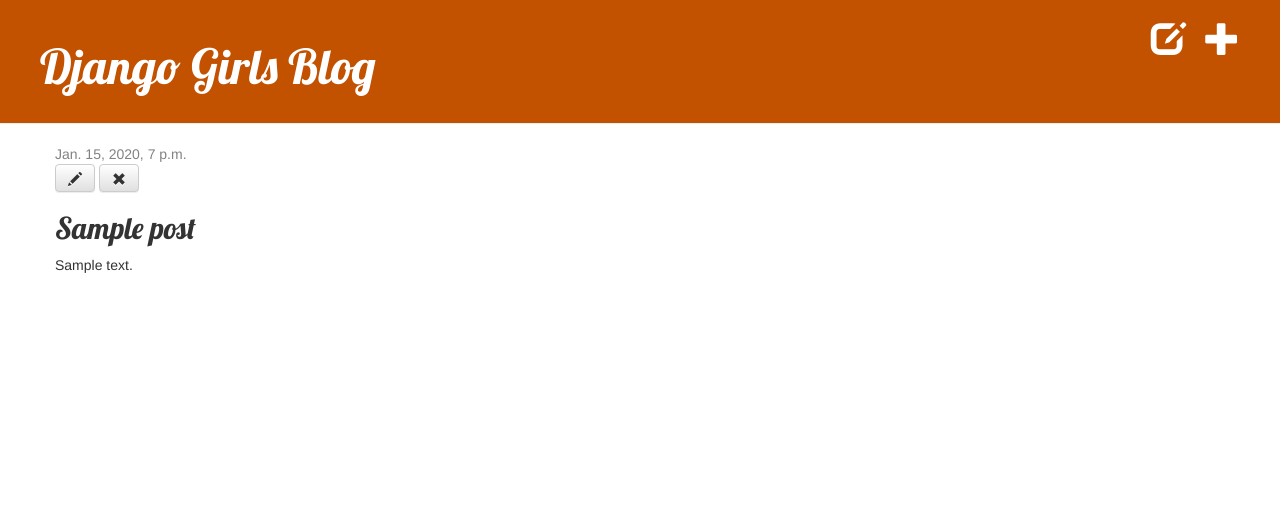
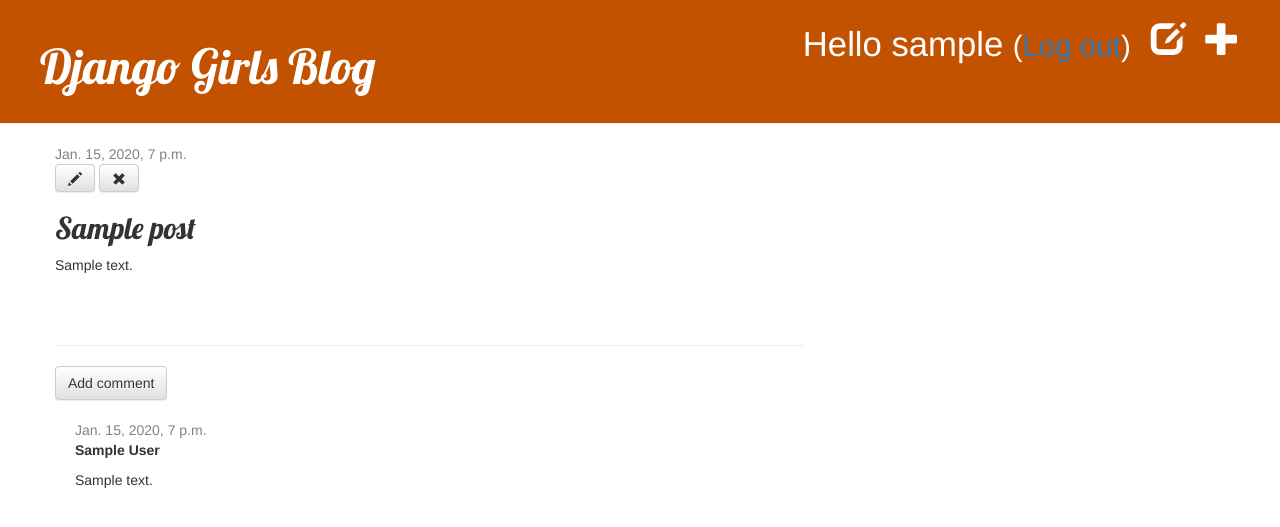
Before and after one commit to taki-21/DjangoGirls_blog, a Django app: page /post/1/ in a window 1280 px wide. Shown: the top 527 px of the page. Run offline with Django 3.2, Linux system fonts and the light colour scheme; a user stored in the database is signed in; tables that the repository leaves empty hold one stand-in row (values such as "Sample post"); some libraries are stand-ins or nearby versions.

Commit message:
create Comment Model

```diff
--- a/blog/admin.py
+++ b/blog/admin.py
@@ -1,7 +1,8 @@
 from django.contrib import admin
-from .models import Post
+from .models import Post, Comment
 
 # Register your models here.
 
 
 admin.site.register(Post)
+admin.site.register(Comment)
--- a/blog/models.py
+++ b/blog/models.py
@@ -18,3 +18,21 @@ class Post(models.Model):
 
     def __str__(self):
         return self.title
+
+    def approved_comments(self):
+        return self.comments.filter(approved_comment=True)
+
+
+class Comment(models.Model):
+    post = models.ForeignKey('blog.Post', on_delete=models.CASCADE, related_name='comments')
+    author = models.CharField(max_length=200)
+    text = models.TextField()
+    created_date = models.DateTimeField(default=timezone.now)
+    approved_comment = models.BooleanField(default=False)
+
+    def approve(self):
+        self.approved_comment = True
+        self.save()
+
+    def __str__(self):
+        return self.text
--- a/blog/static/css/blog.css
+++ b/blog/static/css/blog.css
@@ -44,3 +44,7 @@ h1, h2, h3, h4 {
 .post h2 a, .post h2 a:visited {
     color: #000000;
 }
+
+.comment {
+    margin: 20px 0px 20px 20px;
+}
--- a/blog/templates/blog/base.html
+++ b/blog/templates/blog/base.html
@@ -12,6 +12,9 @@
             {% if user.is_authenticated %}
                 <a href="{% url 'post_new' %}" class="top-menu"><span class="glyphicon glyphicon-plus"></span></a>
                 <a href="{% url 'post_draft_list' %}" class="top-menu"><span class="glyphicon glyphicon-edit"></span></a>
+                <p class="top-menu">Hello {{ user.username }} <small>(<a href="{% url 'logout' %}">Log out</a>)</small></p>
+            {% else %}
+                <a href="{% url 'login' %}" class="top-menu"><span class="glyphicon glyphicon-lock"></span></a>
             {% endif %}
             <h1><a href="/">Django Girls Blog</a></h1>
         </div>
--- a/blog/templates/blog/post_detail.html
+++ b/blog/templates/blog/post_detail.html
@@ -17,4 +17,23 @@
         <h2>{{ post.title }}</h2>
         <p>{{ post.text|linebreaksbr }}</p>
     </div>
+    <hr>
+    <a class="btn btn-default" href="{% url 'add_comment_to_post' pk=post.pk %}">Add comment</a>
+    {% for comment in post.comments.all %}
+        {% if user.is_authenticated or comment.approved_comment %}
+        <div class="comment">
+            <div class="date">
+                {{ comment.created_date }}
+                {% if not comment.approved_comment %}
+                    <a class="btn btn-default" href="{% url 'comment_remove' pk=comment.pk %}"><span class="glyphicon glyphicon-remove"></span></a>
+                    <a class="btn btn-default" href="{% url 'comment_approve' pk=comment.pk %}"><span class="glyphicon glyphicon-ok"></span></a>
+                {% endif %}
+            </div>
+            <strong>{{ comment.author }}</strong>
+            <p>{{ comment.text|linebreaks }}</p>
+        </div>
+        {% endif %}
+    {% empty %}
+        <p>No comments here yet :(</p>
+    {% endfor %}
 {% endblock %}
--- a/blog/templates/blog/post_list.html
+++ b/blog/templates/blog/post_list.html
@@ -8,6 +8,7 @@
             </div>
             <h2><a href="{% url 'post_detail' pk=post.pk %}">{{ post.title }}</a></h2>
             <p>{{ post.text|linebreaksbr }}</p>
+            <a href="{% url 'post_detail' pk=post.pk %}">Comments: {{ post.approved_comments.count }}</a>
         </div>
     {% endfor %}
 {% endblock %}
--- a/blog/urls.py
+++ b/blog/urls.py
@@ -9,4 +9,7 @@ urlpatterns = [
     path('drafts/', views.post_draft_list, name='post_draft_list'),
     path('post/<pk>/publish/', views.post_publish, name='post_publish'),
     path('post/<pk>/remove/', views.post_remove, name='post_remove'),
-]
+    path('post/<int:pk>/comment/', views.add_comment_to_post, name='add_comment_to_post'),
+    path('comment/<int:pk>/approve/', views.comment_approve, name='comment_approve'),
+    path('comment/<int:pk>/remove/', views.comment_remove, name='comment_remove'),
+    ]
--- a/blog/views.py
+++ b/blog/views.py
@@ -1,7 +1,9 @@
 from django.shortcuts import render, get_object_or_404, redirect
 from django.utils import timezone
-from .models import Post
-from .forms import PostForm
+from django.contrib.auth.decorators import login_required
+
+from .models import Post, Comment
+from .forms import PostForm, CommentForm
 
 
 def post_list(request):
@@ -14,6 +16,7 @@ def post_detail(request, pk):
     return render(request, 'blog/post_detail.html', {'post': post})
 
 
+@login_required()
 def post_new(request):
     if request.method == "POST":
         form = PostForm(request.POST)
@@ -28,6 +31,7 @@ def post_new(request):
     return render(request, 'blog/post_edit.html', {'form': form})
 
 
+@login_required()
 def post_edit(request, pk):
     post = get_object_or_404(Post, pk=pk)
     if request.method == "POST":
@@ -43,18 +47,48 @@ def post_edit(request, pk):
     return render(request, 'blog/post_edit.html', {'form': form})
 
 
+@login_required()
 def post_draft_list(request):
     posts = Post.objects.filter(published_date__isnull=True).order_by('created_date')
     return render(request, 'blog/post_draft_list.html', {'posts': posts})
 
 
+@login_required()
 def post_publish(request, pk):
     post = get_object_or_404(Post, pk=pk)
     post.publish()
     return redirect('post_detail', pk=pk)
 
 
+@login_required()
 def post_remove(request, pk):
     post = get_object_or_404(Post, pk=pk)
     post.delete()
     return redirect('post_list')
+
+
+def add_comment_to_post(request, pk):
+    post = get_object_or_404(Post, pk=pk)
+    if request.method == "POST":
+        form = CommentForm(request.POST)
+        if form.is_valid():
+            comment = form.save(commit=False)
+            comment.post = post
+            comment.save()
+            return redirect('post_detail', pk=post.pk)
+    else:
+        form = CommentForm()
+    return render(request, 'blog/add_comment_to_post.html', {'form': form})
+
+
+@login_required
+def comment_approve(request, pk):
+    comment = get_object_or_404(Comment, pk=pk)
+    comment.approve()
+    return redirect('post_detail', pk=comment.post.pk)
+
+@login_required
+def comment_remove(request, pk):
+    comment = get_object_or_404(Comment, pk=pk)
+    comment.delete()
+    return redirect('post_detail', pk=comment.post.pk)
--- a/mysite/settings.py
+++ b/mysite/settings.py
@@ -120,3 +120,5 @@ USE_TZ = True
 
 STATIC_URL = '/static/'
 STATIC_ROOT = os.path.join(BASE_DIR, 'static')
+
+LOGIN_REDIRECT_URL = '/'
--- a/mysite/urls.py
+++ b/mysite/urls.py
@@ -16,7 +16,11 @@ Including another URLconf
 from django.contrib import admin
 from django.urls import path, include
 
+from django.contrib.auth import views
+
 urlpatterns = [
     path('admin/', admin.site.urls),
+    path('accounts/login/', views.LoginView.as_view(), name='login'),
+    path('accounts/logout/', views.LogoutView.as_view(), name='logout'),
     path('', include('blog.urls'))
 ]
```
Also changed, not shown: blog/forms.py (+8 -1 lines), blog/templates/blog/add_comment_to_post.html (added, +9 -0 lines), blog/templates/registration/login.html (added, +24 -0 lines), blog/migrations/0002_comment.py (added).
